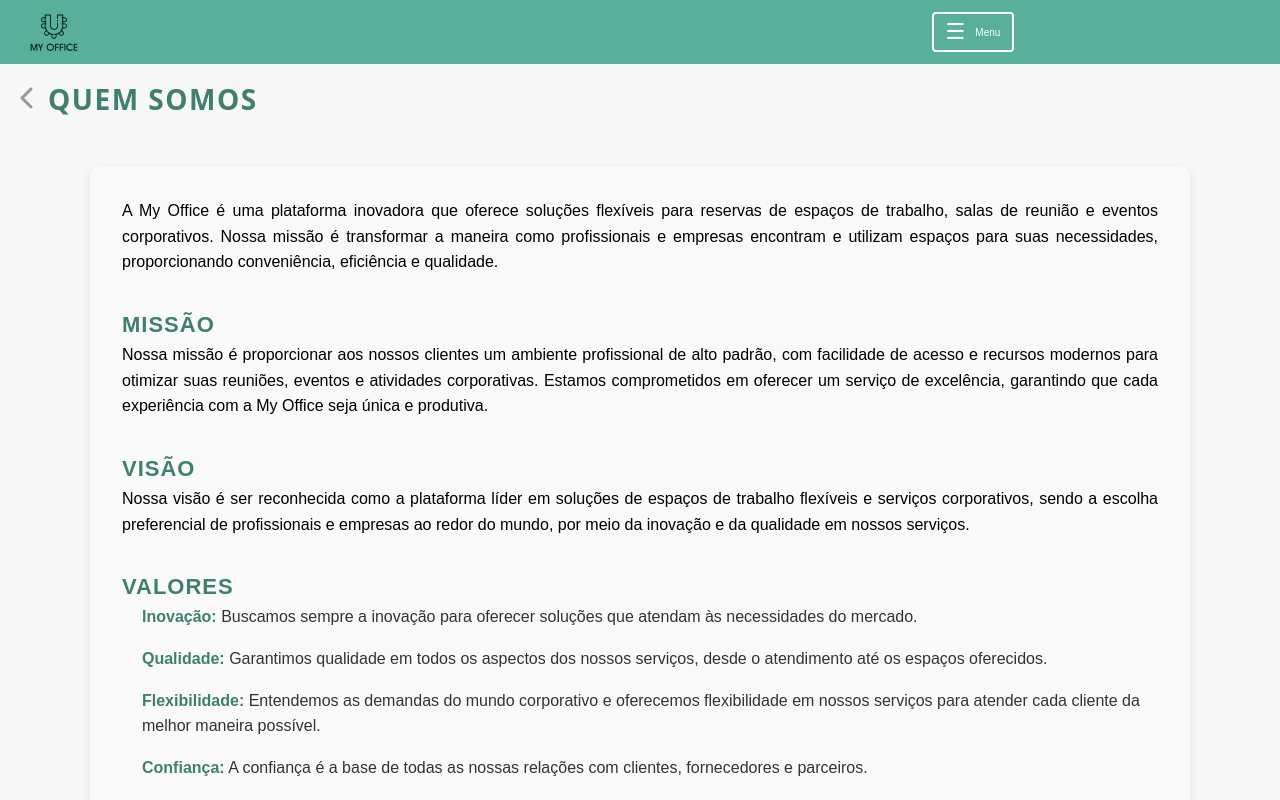
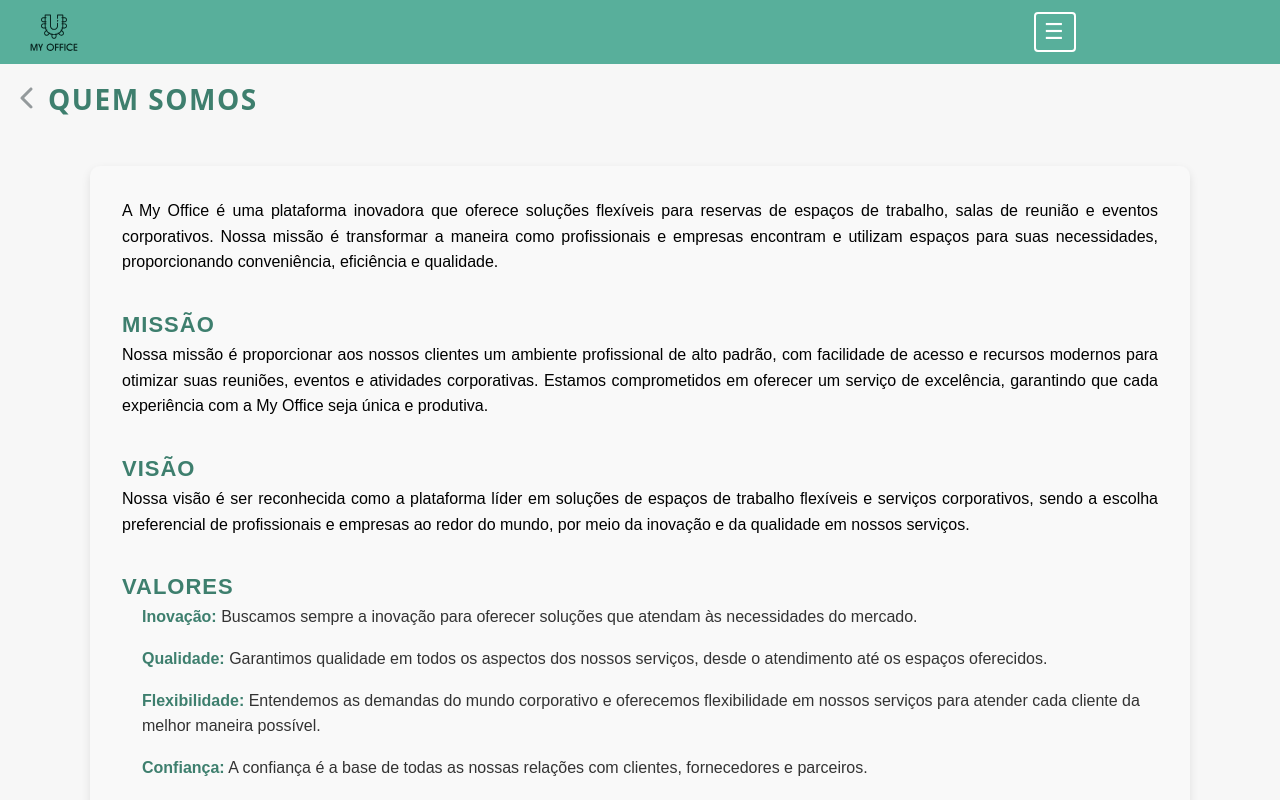
Before and after one commit to my-office-sa/my-office-sa-frontend, a React (Vite) app: page /about in a window 1280 px wide. Shown: the top 800 px of the page. Built offline with nearby package versions, Linux system fonts and the light colour scheme.

Commit message:
correção metu

```diff
--- a/src/comum/componentes/Menu/Menu.css
+++ b/src/comum/componentes/Menu/Menu.css
@@ -6,26 +6,24 @@
 
 .menu-container {
   position: absolute;
-    left: 72%;
+  left: 80%;
   padding: 10px 10px;
-    font-family: 'Segoe UI', Tahoma, Geneva, Verdana, sans-serif;
+  font-family: "Segoe UI", Tahoma, Geneva, Verdana, sans-serif;
 }
 
 .menu-toggle {
-
   background-color: transparent;
   color: white;
   border: 2px solid #fff;
-    padding: 8px 12px;
+  padding: 8px 0 8px 8px;
   cursor: pointer;
   font-size: 10px;
-    display: inline-flex;
+  display: flex;
   align-items: center;
   justify-content: center;
   border-radius: 4px;
-    transition: background-color 0.3s ease, transform 0.3s ease;
+
   height: 40px;
-
 }
 
 .menu-toggle:hover {
@@ -33,15 +31,14 @@
 }
 
 .menu-toggle:before {
-    content: '☰';
+  content: "☰";
   font-size: 22px;
   transition: transform 0.3s ease;
   letter-spacing: 10px;
-
 }
 
 .menu-toggle.open:before {
-    content: '×';
+  content: "×";
 }
 
 .menu-list {
@@ -50,9 +47,8 @@
   margin: 0;
   display: none;
   position: absolute;
+  left: -70%;
   top: 100%;
-    left: 0;
-    right: 0;
   background-color: #c6ccca;
   border-radius: 4px;
   box-shadow: 0 4px 6px rgba(0, 0, 0, 0.2);
@@ -91,7 +87,7 @@
 }
 
 .menu-item.dropdown > a::after {
-    content: ' ▼';
+  content: " ▼";
   font-size: 12px;
   margin-left: 5px;
 }
--- a/src/comum/componentes/Menu/Menu.jsx
+++ b/src/comum/componentes/Menu/Menu.jsx
@@ -59,9 +59,7 @@ const Menu = () => {
           className="menu-toggle"
           onClick={toggleMenu}
           ref={menuButtonRef}
-        >
-          Menu
-        </button>
+        ></button>
       )}
 
       {usuarioAutenticado && menuAberto && (
```
Lines whose indentation alone changed are shown as unchanged.
